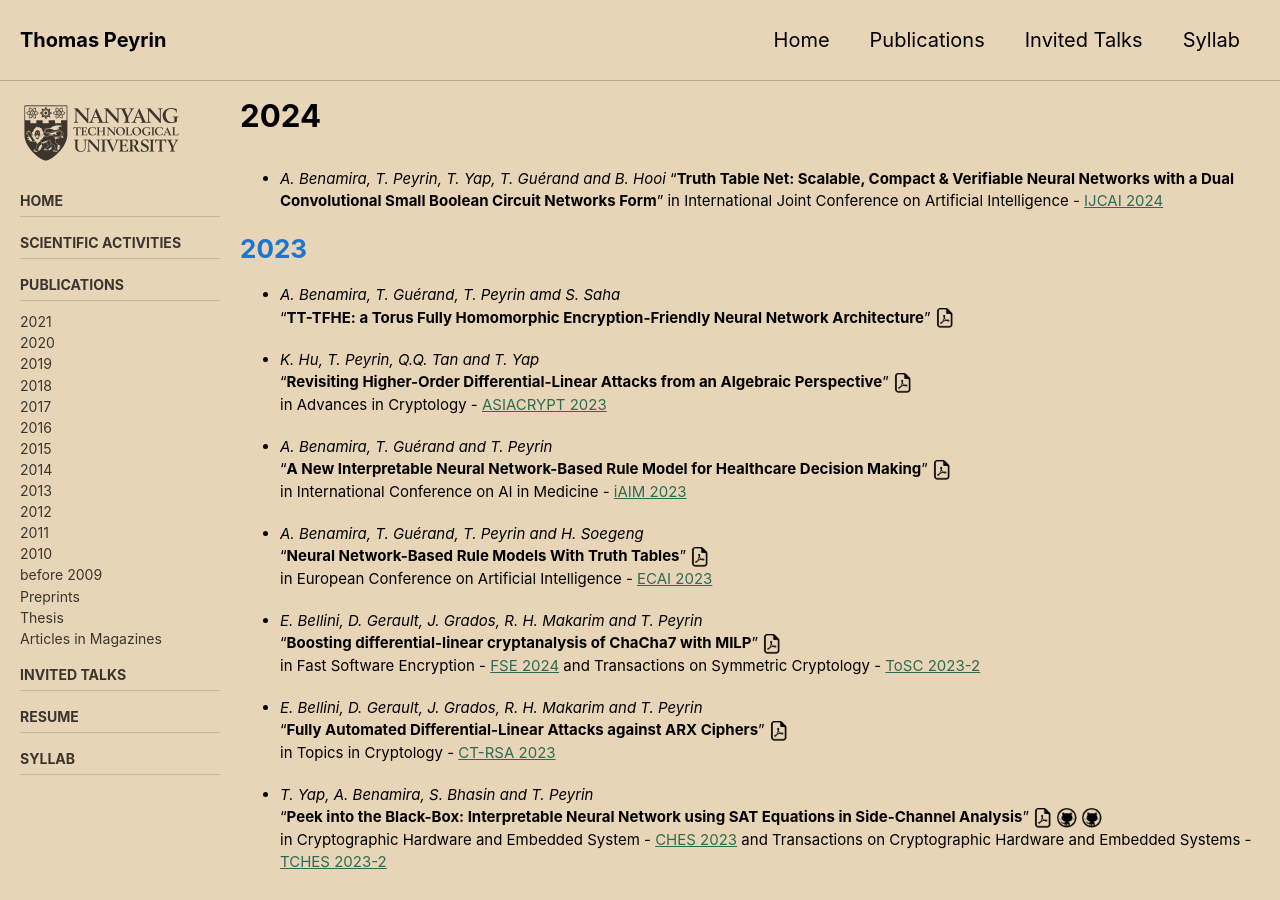
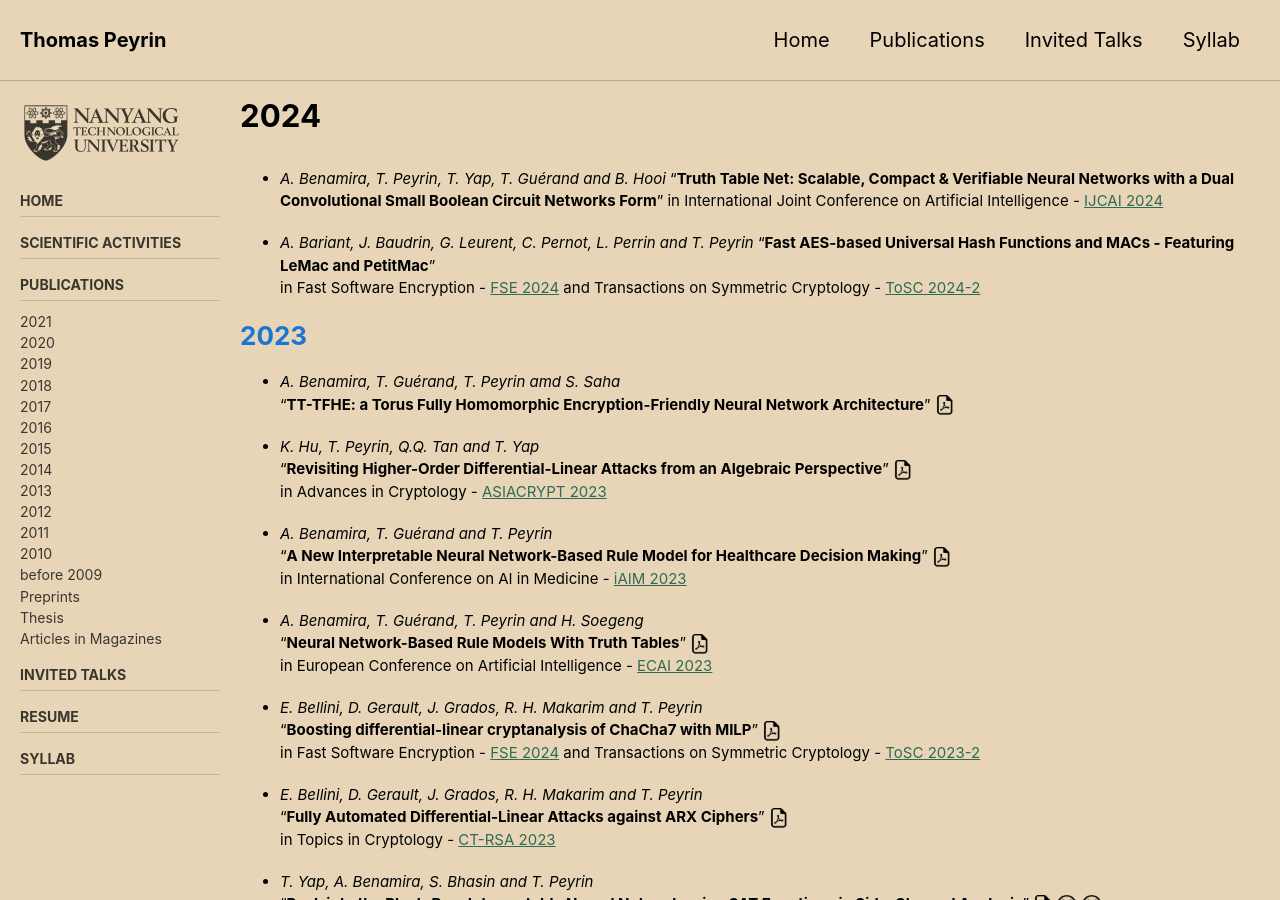
Before and after one commit to thomaspeyrin/web, a Jekyll site: the page built from publications.md, in a window 1280 px wide and 900 px high. Built offline with Jekyll 4.4.1, drawn with Linux system fonts in a browser that asks for light colours; cached includes are drawn as plain includes; nearby versions of some CDN libraries; our own code applies the rules of GitHub Pages for plain Markdown files.

Commit message:
Update publications.md

```diff
--- a/publications.md
+++ b/publications.md
@@ -14,6 +14,10 @@ sidebar:
 - *A. Benamira, T. Peyrin, T. Yap, T. Guérand and B. Hooi*
 "**Truth Table Net: Scalable, Compact & Verifiable Neural Networks with a Dual Convolutional Small Boolean Circuit Networks Form**"
 in International Joint Conference on Artificial Intelligence - [IJCAI 2024](https://ijcai24.org/)
+
+- *A. Bariant, J. Baudrin, G. Leurent, C. Pernot, L. Perrin and T. Peyrin*
+"**Fast AES-based Universal Hash Functions and MACs - Featuring LeMac and PetitMac**"
+in Fast Software Encryption - [FSE 2024](https://fse.iacr.org/2025/) and Transactions on Symmetric Cryptology - [ToSC 2024-2](http://tosc.iacr.org/index.php/ToSC/issue/archive)
 
 
 # 2023
@@ -35,7 +39,7 @@ in European Conference on Artificial Intelligence - [ECAI 2023](https://ecai2023
 
 - *E. Bellini, D. Gerault, J. Grados, R. H. Makarim and T. Peyrin*
 "**Boosting differential-linear cryptanalysis of ChaCha7 with MILP**"  [![](https://thomaspeyrin.github.io/web/assets/images/pdf_icon_small.png "article")](https://tosc.iacr.org/index.php/ToSC/article/view/10983/10416)
-in Fast Software Encryption - [FSE 2024](https://fse.iacr.org/2023/) and Transactions on Symmetric Cryptology - [ToSC 2023-2](http://tosc.iacr.org/index.php/ToSC/issue/archive)
+in Fast Software Encryption - [FSE 2024](https://fse.iacr.org/2024/) and Transactions on Symmetric Cryptology - [ToSC 2023-2](http://tosc.iacr.org/index.php/ToSC/issue/archive)
 
 - *E. Bellini, D. Gerault, J. Grados, R. H. Makarim and T. Peyrin*
 "**Fully Automated Differential-Linear Attacks against ARX Ciphers**"   [![](https://thomaspeyrin.github.io/web/assets/images/pdf_icon_small.png "article")](https://eprint.iacr.org/2023/181.pdf)
```
